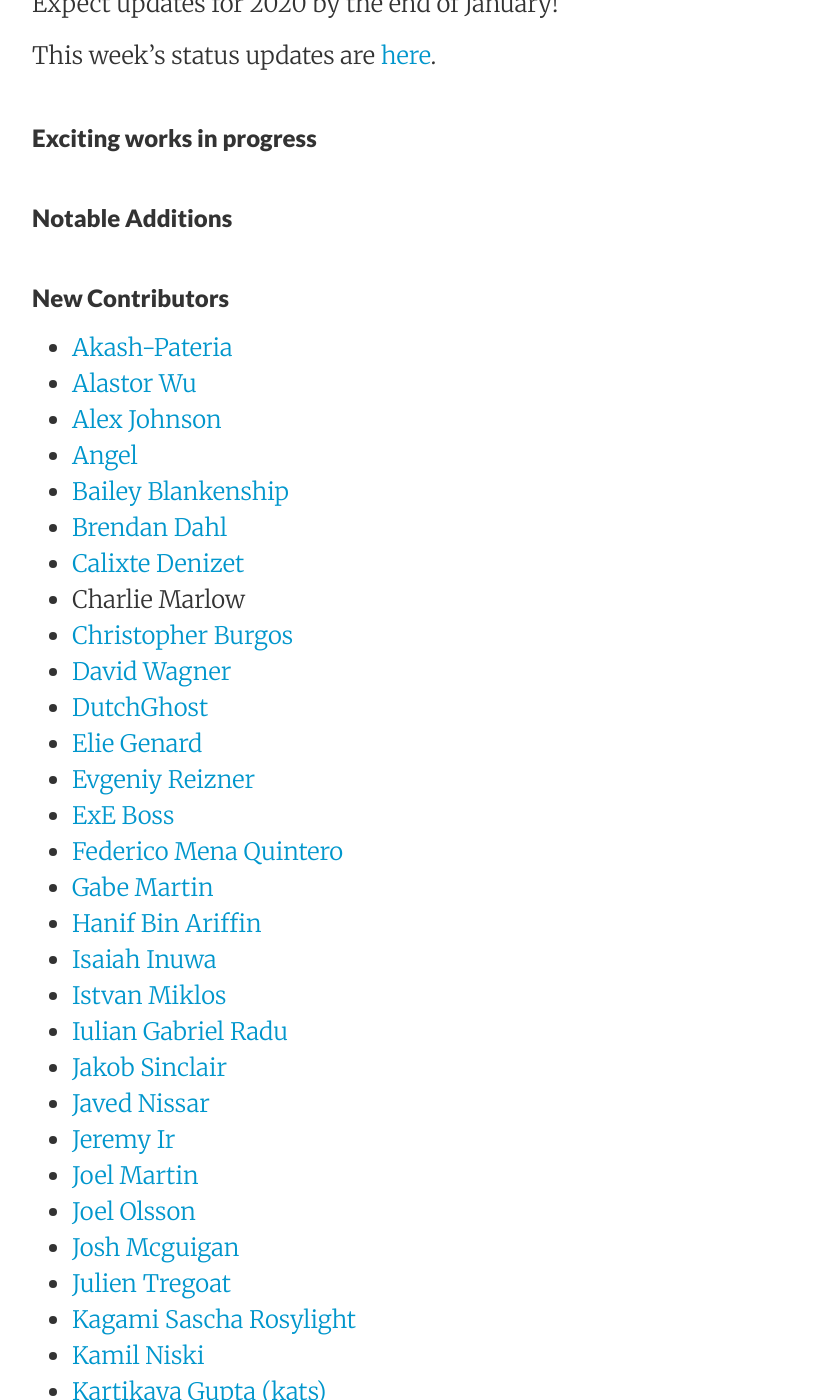
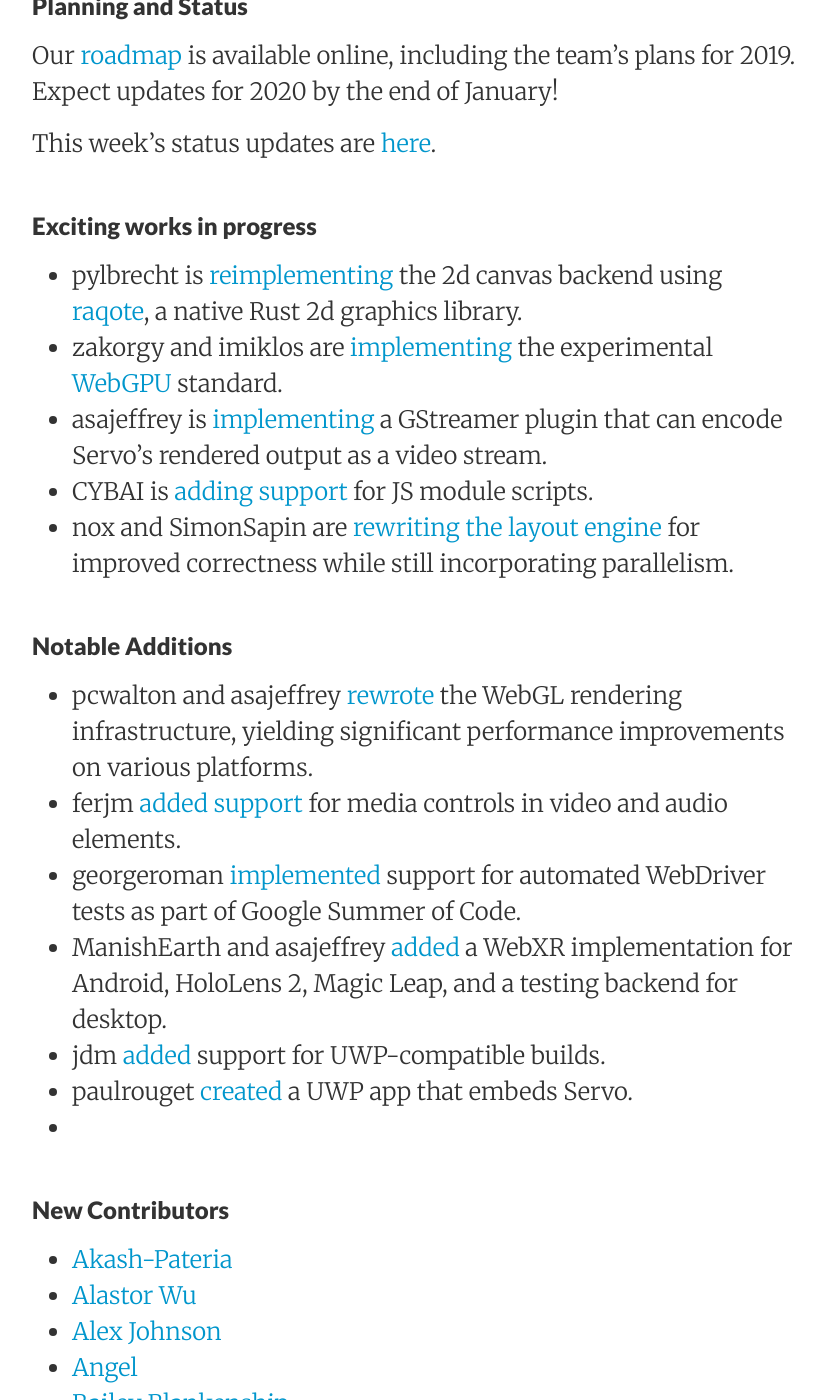
Before and after one commit to servo/blog.servo.org, a Jekyll site: the page built from _posts/2019-12-05-twis-131.md, in a window 1280 px wide and 1400 px high, scrolled down 579 px. Shown: the whole window, without its empty margins (224-1049 px from the left). Built offline with Jekyll 4.4.1, drawn with Linux system fonts in a browser that asks for light colours; some of the changed text lies outside the part shown.

Commit message:
checkpoint

```diff
--- a/_posts/2019-12-05-twis-131.md
+++ b/_posts/2019-12-05-twis-131.md
@@ -9,6 +9,8 @@
 In the [past months](https://github.com/pulls?utf8=%E2%9C%93&q=is%3Apr+is%3Amerged+closed%3A2019-06-03..2019-12-05+user%3Aservo+),
 we merged 1,258 PRs in the Servo organization's repositories.
 
+Congratulations to gterzian for becoming an [official reviewer](https://github.com/servo/saltfs/pull/987) of Servo's code!
+
 ### Planning and Status
 
 Our [roadmap](https://github.com/servo/servo/wiki/Roadmap) is available online, including the team's plans for 2019.
@@ -18,8 +20,21 @@
 
 ### Exciting works in progress
 
+* pylbrecht is [reimplementing](https://github.com/servo/servo/pull/24470) the 2d canvas backend using [raqote](https://github.com/jrmuizel/raqote/), a native Rust 2d graphics library.
+* zakorgy and imiklos are [implementing](https://github.com/servo/servo/issues/24706) the experimental [WebGPU](https://gpuweb.github.io/gpuweb/) standard.
+* asajeffrey is [implementing](https://github.com/servo/servo/labels/P-gst-plugin) a GStreamer plugin that can encode Servo's rendered output as a video stream.
+* CYBAI is [adding support](https://github.com/servo/servo/pull/23545) for JS module scripts.
+* nox and SimonSapin are [rewriting the layout engine](https://github.com/servo/servo/wiki/Layout-2020) for improved correctness while still incorporating parallelism.
 
 ### Notable Additions
+
+* pcwalton and asajeffrey [rewrote](https://github.com/servo/servo/pull/24482) the WebGL rendering infrastructure, yielding significant performance improvements on various platforms.
+* ferjm [added support](https://github.com/servo/servo/pull/23208) for media controls in video and audio elements.
+* georgeroman [implemented](https://georgeroman.github.io/posts/) support for automated WebDriver tests as part of Google Summer of Code.
+* ManishEarth and asajeffrey [added](https://github.com/servo/webxr/) a WebXR implementation for Android, HoloLens 2, Magic Leap, and a testing backend for desktop.
+* jdm [added](https://github.com/servo/servo/pull/23468) support for UWP-compatible builds.
+* paulrouget [created](https://github.com/servo/servo/pull/23696) a UWP app that embeds Servo.
+*
 
 
 ### New Contributors
```
